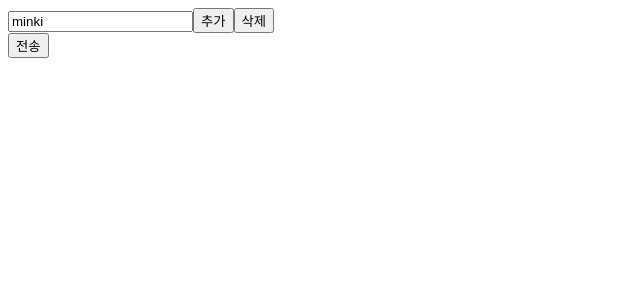
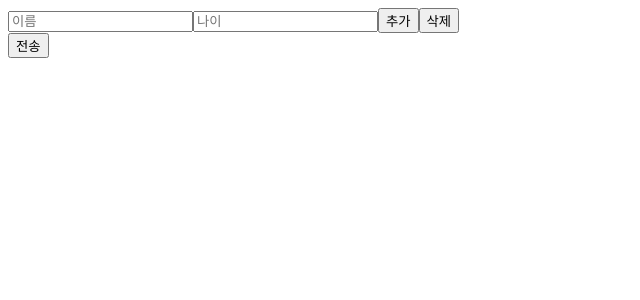
Before and after one commit to minki3/typescript-practice, a React (Create React App) app: page /reactform in a window 1280 px wide. Shown: the top 300 px of the page, without its empty margins (0-640 px from the left). Built offline with nearby package versions, Linux system fonts and the light colour scheme.

Commit message:
field array 추가

```diff
--- a/src/pages/react-hook-form/Practice.tsx
+++ b/src/pages/react-hook-form/Practice.tsx
@@ -7,11 +7,11 @@ import ReactPDF from "@react-pdf/renderer";
 import jsPDF from "jspdf";
 
 interface InitalType {
-  interface: { name: string }[];
+  interface: { name: string; age: string }[];
 }
 
 const inital: InitalType = {
-  interface: [{ name: "minki" }],
+  interface: [{ name: "", age: "" }],
 };
 export default function Practice() {
   const { control, handleSubmit, register } = useForm<InitalType>({
@@ -41,18 +41,23 @@ export default function Practice() {
         {initalValuefield.map((field, index) => {
           return (
             <div key={field.id}>
-              <input {...register(`interface.${index}.name`)} />
+              <input
+                placeholder="이름"
+                {...register(`interface.${index}.name`)}
+              />
+              <input
+                placeholder="나이"
+                {...register(`interface.${index}.age`)}
+              />
               <button
                 onClick={() => {
-                  console.log(initalValuefield.length);
-                  append({ name: "" });
+                  append({ name: "", age: "" });
                 }}
               >
                 추가
               </button>
               <button
                 onClick={() => {
-                  console.log(inital.interface.length);
                   if (initalValuefield.length === 1) return alert("불가능");
                   remove(index);
                 }}
```
